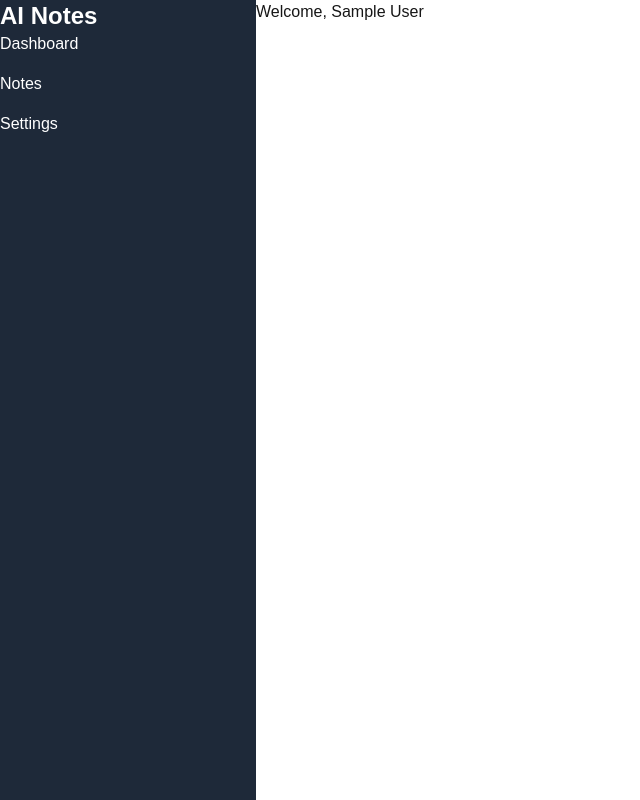
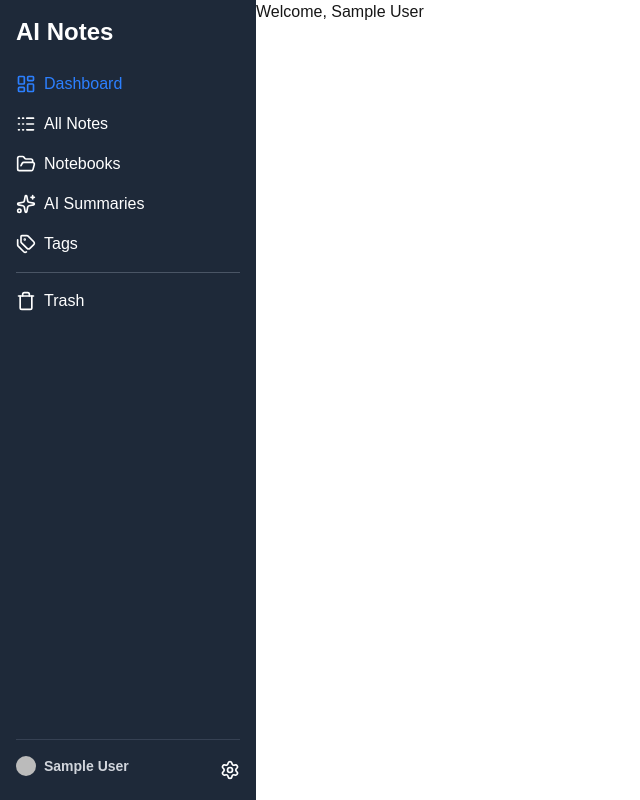
Before and after one commit to abhaymauryadev/AIPoweredNoteManager, a Next.js app: page /dashboard in a window 1280 px wide. Shown: the whole page, without its empty margins (0-640 px from the left). Built offline with nearby package versions, Linux system fonts and the light colour scheme; no server answers; sample sign-in values are in the browser's storage.

Commit message:
feat: sidebar updated with icons and responviness sidebar

```diff
--- a/app/(protected)/layout.jsx
+++ b/app/(protected)/layout.jsx
@@ -1,5 +1,6 @@
 import { getServerSession } from "next-auth";
 import { redirect } from "next/navigation";
+import AuthProvider from "@/components/providers/AuthProvider";
 
 export default async function ProtectedLayout({ children }) {
   const session = await getServerSession();
@@ -9,8 +10,8 @@ export default async function ProtectedLayout({ children }) {
   }
 
   return (
-    <div>
+    <AuthProvider session={session}>
       <main>{children}</main>
-    </div>
+    </AuthProvider>
   );
 }
--- a/components/common/Sidebar.jsx
+++ b/components/common/Sidebar.jsx
@@ -1,23 +1,104 @@
-import React from 'react'
+"use client"
+
+import React, { useState } from 'react'
 import Link from 'next/link'
+import {
+  LayoutDashboard,
+  Logs,
+  FolderOpen,
+  Sparkles,
+  Tags,
+  Trash,
+  Settings,
+  Menu,
+  X
+} from 'lucide-react'
+import { usePathname } from 'next/navigation'
+import { useSession } from 'next-auth/react'
+import Image from 'next/image'
+
 export default function Sidebar() {
+  const pathname = usePathname()
+  const { data: session } = useSession()
+  const [isOpen, setIsOpen] = useState(true)
+
+  const navItems = [
+    { href: '/dashboard', label: 'Dashboard', icon: LayoutDashboard },
+    { href: '/notes', label: 'All Notes', icon: Logs },
+    { href: '/notebooks', label: 'Notebooks', icon: FolderOpen },
+    { href: '/summaries', label: 'AI Summaries', icon: Sparkles },
+    { href: '/tags', label: 'Tags', icon: Tags },
+    { divider: true },
+    { href: '/trash', label: 'Trash', icon: Trash }
+  ]
+
   return (
-   <aside className='w-64 h-screen bg-gray-800 text-white'>
-    <h1 className='text-2xl font-bold'>AI Notes</h1>
-    <div className='flex flex-col gap-4'> </div>
-    <nav>
-      <ul className='flex flex-col gap-4'>
-        <li>
-          <Link href="/dashboard">Dashboard</Link>
-        </li>
-        <li>
-          <Link href="/notes">Notes</Link>
-        </li>
-        <li>
-          <Link href="/settings">Settings</Link>
-        </li>
-      </ul>
-    </nav>
-   </aside>
+    <>
+      {/* Toggle button for mobile */}
+      <button
+        className="md:hidden p-2 text-white bg-gray-800 fixed top-4 left-4 z-50"
+        onClick={() => setIsOpen(!isOpen)}
+      >
+        {isOpen ? <X className="w-6 h-6" /> : <Menu className="w-6 h-6" />}
+      </button>
+
+      <aside
+        className={`fixed md:static top-0 left-0 h-screen bg-gray-800 text-white flex flex-col p-4 transition-transform duration-300 z-40
+          ${isOpen ? 'translate-x-0 w-64' : '-translate-x-full md:w-64'}`}
+      >
+        <h1 className="text-2xl font-bold mb-6">AI Notes</h1>
+
+        <nav className="flex-1">
+          <ul className="flex flex-col gap-4">
+            {navItems.map((item, idx) =>
+              item.divider ? (
+                <hr
+                  key={idx}
+                  className="w-56 mx-auto border-gray-600"
+                />
+              ) : (
+                <li key={item.href}>
+                  <Link
+                    href={item.href}
+                    className={`flex items-center gap-2 hover:text-blue-400 ${
+                      pathname.startsWith(item.href) ? 'text-blue-500' : ''
+                    }`}
+                  >
+                    <item.icon className="w-5 h-5" />
+                    {item.label}
+                  </Link>
+                </li>
+              )
+            )}
+          </ul>
+        </nav>
+
+        <div className="mt-6 border-t border-gray-700 pt-4 flex gap-4 justify-between items-center">
+          {session?.user?.name && (
+            <p className="mb-2 text-sm text-gray-300 flex items-center gap-2">
+            <Image
+              src={session.user?.image}
+              alt={session.user?.name}
+              width={20}
+              height={20}
+              className="rounded-full"
+            />
+            <span className="font-semibold">{session.user.name}</span>
+            </p>
+          )}
+          <ul>
+            <li>
+              <Link
+                href="/settings"
+                className="flex items-center gap-2 hover:text-blue-400"
+              >
+                <Settings className="w-5 h-5" />
+
+              </Link>
+            </li>
+          </ul>
+        </div>
+      </aside>
+    </>
   )
 }
--- /dev/null
+++ b/components/providers/AuthProvider.jsx
@@ -0,0 +1,7 @@
+"use client";
+
+import { SessionProvider } from "next-auth/react";
+
+export default function AuthProvider({ children, session }) {
+    return <SessionProvider session={session}>{children}</SessionProvider>;
+}
```
